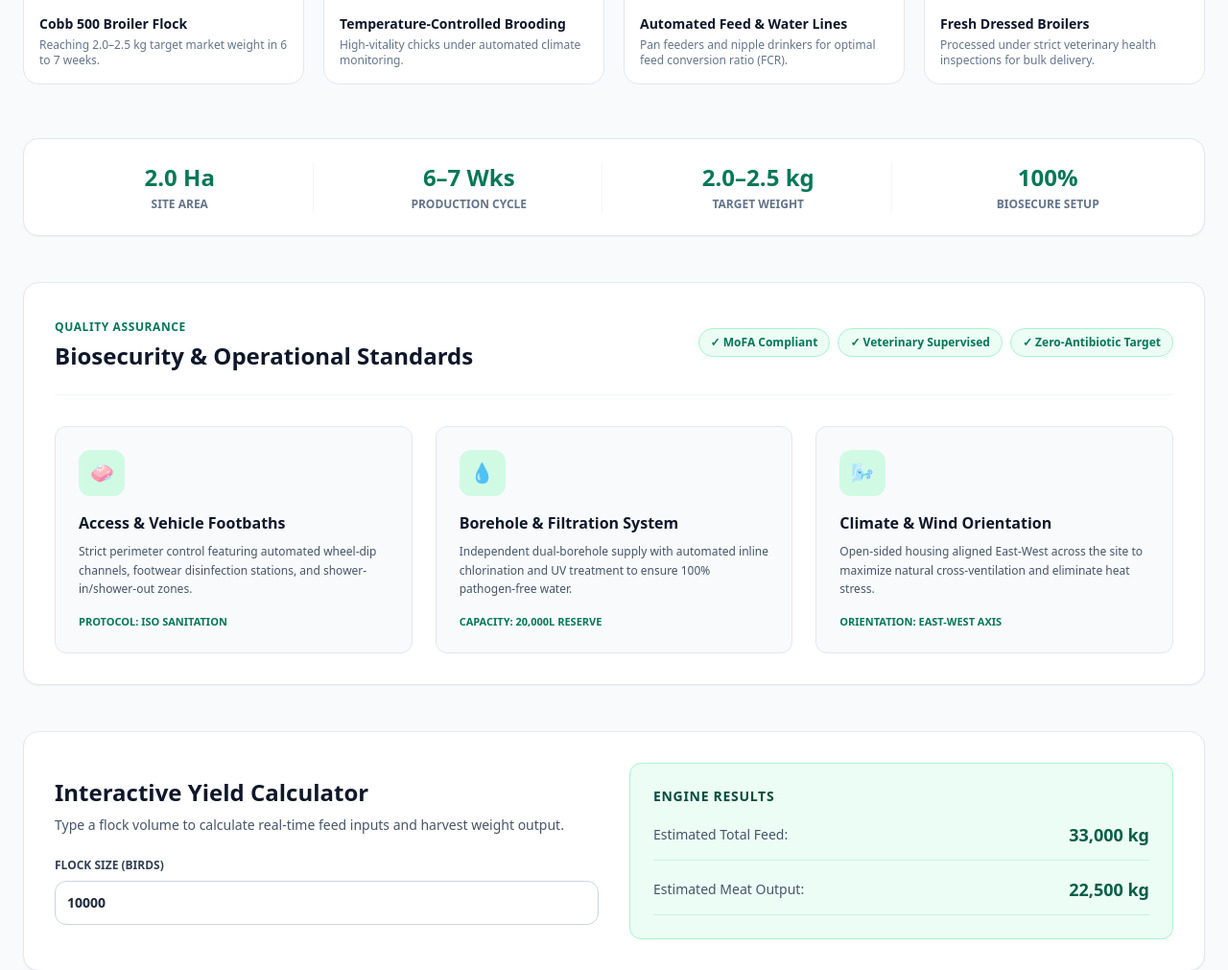
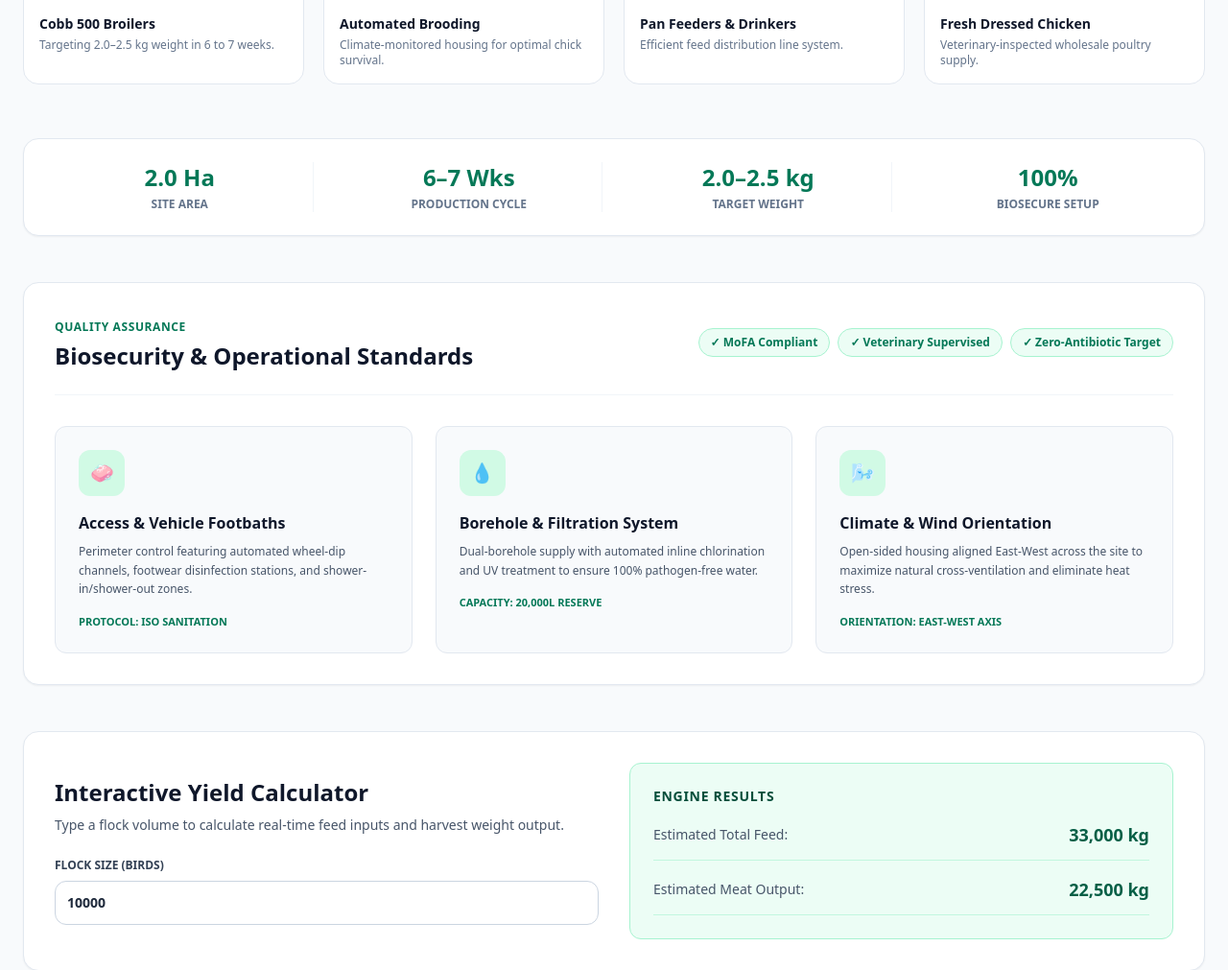
Before and after one commit to Eric674465/legon-poultry-django, a Django app: page / in a window 1280 px wide. Shown: the part 793-1804 px from the top of the page at 96% size. Run offline with Django 5.2, Linux system fonts and the light colour scheme; data that the repository does not hold is empty; some libraries are stand-ins or nearby versions.

Commit message:
Remove non-poultry images and update gallery to pure poultry photos

```diff
--- a/farm/templates/index.html
+++ b/farm/templates/index.html
@@ -75,13 +75,13 @@
     </div>
   </section>
 
-<section id="gallery" class="max-w-7xl mx-auto px-6 py-8 scroll-mt-24">
+  <section id="gallery" class="max-w-7xl mx-auto px-6 py-8 scroll-mt-24">
     <div class="flex flex-col md:flex-row md:items-end justify-between mb-6">
       <div>
         <span class="text-xs uppercase font-bold text-emerald-700 tracking-wider">Visual Tour</span>
         <h2 class="text-2xl font-bold text-slate-900">Facility & Broiler Production</h2>
       </div>
-      <p class="text-xs text-slate-500 mt-2 md:mt-0">Commercial-grade broiler management adhering to strict biosecurity standards.</p>
+      <p class="text-xs text-slate-500 mt-2 md:mt-0">Commercial broiler management under biosecure standards.</p>
     </div>
 
     <div class="grid grid-cols-1 sm:grid-cols-2 lg:grid-cols-4 gap-5">
@@ -90,7 +90,7 @@
         <div class="h-48 overflow-hidden relative">
           <img
             src="https://images.unsplash.com/photo-1548550023-2bdb3c5beed7?auto=format&fit=crop&w=800&q=80"
-            alt="Commercial Broiler Flock"
+            alt="Healthy Commercial Broilers"
             class="w-full h-full object-cover group-hover:scale-105 transition duration-500"
           >
           <span class="absolute top-3 left-3 bg-emerald-900/80 backdrop-blur-md text-white text-[10px] font-bold px-2.5 py-1 rounded-md">
@@ -98,8 +98,8 @@
           </span>
         </div>
         <div class="p-4">
-          <h3 class="font-bold text-slate-900 text-sm">Cobb 500 Broiler Flock</h3>
-          <p class="text-xs text-slate-500 mt-1">Reaching 2.0–2.5 kg target market weight in 6 to 7 weeks.</p>
+          <h3 class="font-bold text-slate-900 text-sm">Cobb 500 Broilers</h3>
+          <p class="text-xs text-slate-500 mt-1">Targeting 2.0–2.5 kg weight in 6 to 7 weeks.</p>
         </div>
       </div>
 
@@ -107,7 +107,7 @@
         <div class="h-48 overflow-hidden relative">
           <img
             src="https://images.unsplash.com/photo-1516467508483-a7212febe31a?auto=format&fit=crop&w=800&q=80"
-            alt="Young Broiler Chicks"
+            alt="Day-Old Chicks Brooding"
             class="w-full h-full object-cover group-hover:scale-105 transition duration-500"
           >
           <span class="absolute top-3 left-3 bg-emerald-900/80 backdrop-blur-md text-white text-[10px] font-bold px-2.5 py-1 rounded-md">
@@ -115,8 +115,8 @@
           </span>
         </div>
         <div class="p-4">
-          <h3 class="font-bold text-slate-900 text-sm">Temperature-Controlled Brooding</h3>
-          <p class="text-xs text-slate-500 mt-1">High-vitality chicks under automated climate monitoring.</p>
+          <h3 class="font-bold text-slate-900 text-sm">Automated Brooding</h3>
+          <p class="text-xs text-slate-500 mt-1">Climate-monitored housing for optimal chick survival.</p>
         </div>
       </div>
 
@@ -124,7 +124,7 @@
         <div class="h-48 overflow-hidden relative">
           <img
             src="https://images.unsplash.com/photo-1569254994521-ddb43d899074?auto=format&fit=crop&w=800&q=80"
-            alt="Poultry Housing & Feeding Lines"
+            alt="Automated Feeders and Drinkers"
             class="w-full h-full object-cover group-hover:scale-105 transition duration-500"
           >
           <span class="absolute top-3 left-3 bg-emerald-900/80 backdrop-blur-md text-white text-[10px] font-bold px-2.5 py-1 rounded-md">
@@ -132,8 +132,8 @@
           </span>
         </div>
         <div class="p-4">
-          <h3 class="font-bold text-slate-900 text-sm">Automated Feed & Water Lines</h3>
-          <p class="text-xs text-slate-500 mt-1">Pan feeders and nipple drinkers for optimal feed conversion ratio (FCR).</p>
+          <h3 class="font-bold text-slate-900 text-sm">Pan Feeders & Drinkers</h3>
+          <p class="text-xs text-slate-500 mt-1">Efficient feed distribution line system.</p>
         </div>
       </div>
 
@@ -141,7 +141,7 @@
         <div class="h-48 overflow-hidden relative">
           <img
             src="https://images.unsplash.com/photo-1626082927389-6cd097cdc6ec?auto=format&fit=crop&w=800&q=80"
-            alt="Fresh Processed Poultry"
+            alt="Fresh Processed Chicken"
             class="w-full h-full object-cover group-hover:scale-105 transition duration-500"
           >
           <span class="absolute top-3 left-3 bg-emerald-900/80 backdrop-blur-md text-white text-[10px] font-bold px-2.5 py-1 rounded-md">
@@ -149,8 +149,8 @@
           </span>
         </div>
         <div class="p-4">
-          <h3 class="font-bold text-slate-900 text-sm">Fresh Dressed Broilers</h3>
-          <p class="text-xs text-slate-500 mt-1">Processed under strict veterinary health inspections for bulk delivery.</p>
+          <h3 class="font-bold text-slate-900 text-sm">Fresh Dressed Chicken</h3>
+          <p class="text-xs text-slate-500 mt-1">Veterinary-inspected wholesale poultry supply.</p>
         </div>
       </div>
 
@@ -205,7 +205,7 @@
           </div>
           <h3 class="text-base font-bold text-slate-900 mb-2">Access & Vehicle Footbaths</h3>
           <p class="text-xs text-slate-600 leading-relaxed mb-4">
-            Strict perimeter control featuring automated wheel-dip channels, footwear disinfection stations, and shower-in/shower-out zones.
+            Perimeter control featuring automated wheel-dip channels, footwear disinfection stations, and shower-in/shower-out zones.
           </p>
           <div class="text-[11px] font-bold text-emerald-700 uppercase">Protocol: ISO Sanitation</div>
         </div>
@@ -216,7 +216,7 @@
           </div>
           <h3 class="text-base font-bold text-slate-900 mb-2">Borehole & Filtration System</h3>
           <p class="text-xs text-slate-600 leading-relaxed mb-4">
-            Independent dual-borehole supply with automated inline chlorination and UV treatment to ensure 100% pathogen-free water.
+            Dual-borehole supply with automated inline chlorination and UV treatment to ensure 100% pathogen-free water.
           </p>
           <div class="text-[11px] font-bold text-emerald-700 uppercase">Capacity: 20,000L Reserve</div>
         </div>
@@ -328,7 +328,6 @@
   </section>
 
   <script>
-    // 1. Interactive Yield Calculator
     const flockInput = document.getElementById('flockInput');
     const feedResult = document.getElementById('feedResult');
     const yieldResult = document.getElementById('yieldResult');
@@ -341,7 +340,6 @@
       });
     }
 
-    // 2. Chart.js Operational Analytics
     const ctx = document.getElementById('growthChart');
     if (ctx) {
       new Chart(ctx.getContext('2d'), {
```
